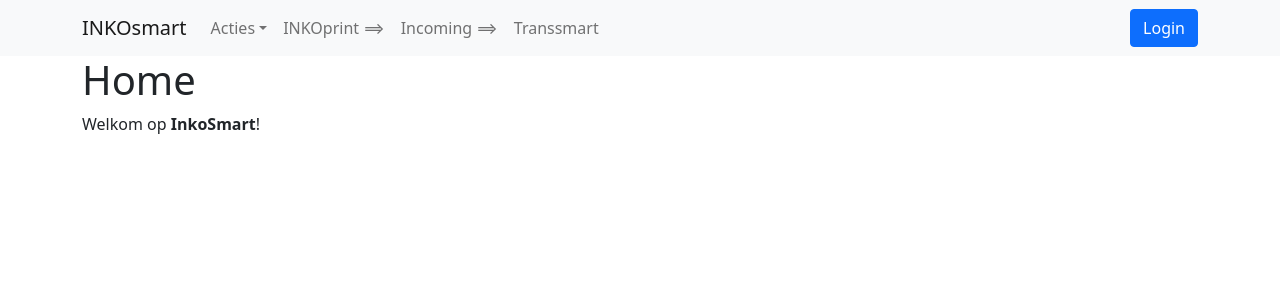
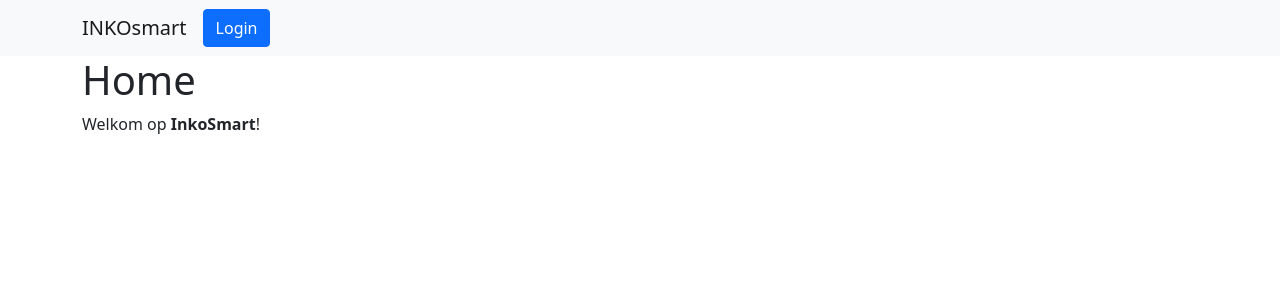
Before and after one commit to adepachter/transsmart, a React (Create React App) app: page / in a window 1280 px wide. Shown: the top 300 px of the page. Built offline with nearby package versions, Linux system fonts and the light colour scheme; what @duetds/date-picker would draw is missing.

Commit message:
zonder auth0

```diff
--- a/src/NavBar.js
+++ b/src/NavBar.js
@@ -18,7 +18,7 @@ function NavBarNav() {
 
           <Navbar.Toggle aria-controls="basic-navbar-nav" />
           <Navbar.Collapse id="basic-navbar-nav">
-
+          {isAuthenticated && (
             <Nav className="me-auto">
             <NavDropdown title="Acties" id="basic-nav-dropdown">
                 <NavDropdown.Item href="/addnew">Add shipment</NavDropdown.Item>
@@ -32,7 +32,7 @@ function NavBarNav() {
               <Nav.Link href="/shipments">Transsmart</Nav.Link>
 
             </Nav>
-
+          )}
           <LoginButton />
               <LogoutButton />
               <Profile />
--- a/src/index.js
+++ b/src/index.js
@@ -18,11 +18,7 @@ defineCustomElements(window);
 
 
 ReactDOM.render(
-  <Auth0Provider
-  domain={domain}
-  clientId={clientId}
-  redirectUri={window.location.origin}
->
+
     <BrowserRouter>
       <NavBarNav />
       <Container>
@@ -31,6 +27,6 @@ ReactDOM.render(
 
       </Container>
     </BrowserRouter>
-  </Auth0Provider>,
+  ,
   document.getElementById('root')
 );
```
